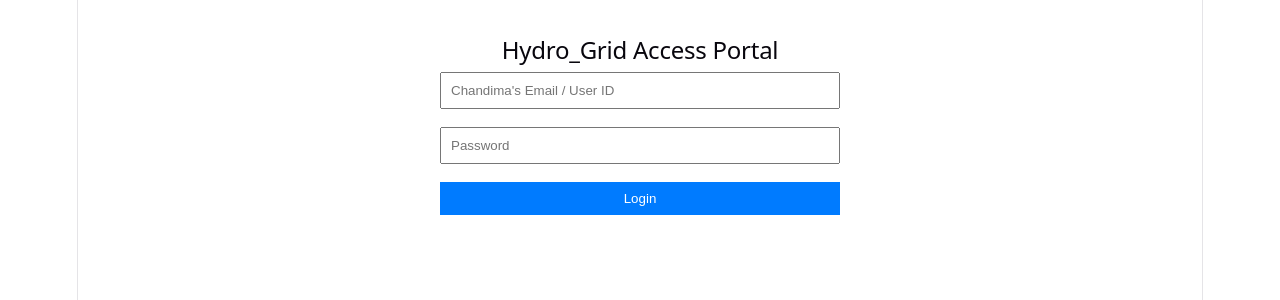
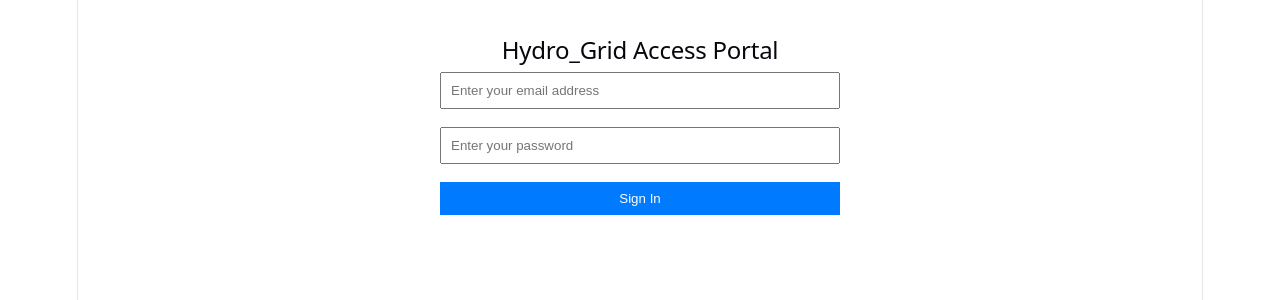
Before and after one commit to chandima04maduranga-code/hydro-grid, a React app in the folder frontend/: page / in a window 1280 px wide. Shown: the top 300 px of the page. Built offline with nearby package versions, Linux system fonts and the light colour scheme; the HTML template or start-up script is replaced by a standard one.

Commit message:
Day 4 Fix: Restored UI to formal enterprise standards without personal placeholders

```diff
--- a/frontend/src/components/auth/Login.jsx
+++ b/frontend/src/components/auth/Login.jsx
@@ -15,7 +15,7 @@ const Login = ({ setToken }) => {
       setToken(receivedToken);
       localStorage.setItem("token", receivedToken);
     } catch (err) {
-      setError(err.response?.data?.msg || "Authentication failed.");
+      setError(err.response?.data?.msg || "Authentication failed. Please verify credentials.");
     }
   };
 
@@ -26,7 +26,7 @@ const Login = ({ setToken }) => {
       <form onSubmit={handleLogin} style={{ display: "flex", flexDirection: "column", gap: "1rem" }}>
         <input
           type="email"
-          placeholder="Chandima's Email / User ID"
+          placeholder="Enter your email address"
           value={email}
           onChange={(e) => setEmail(e.target.value)}
           required
@@ -34,14 +34,14 @@ const Login = ({ setToken }) => {
         />
         <input
           type="password"
-          placeholder="Password"
+          placeholder="Enter your password"
           value={password}
           onChange={(e) => setPassword(e.target.value)}
           required
           style={{ padding: "0.5rem" }}
         />
         <button type="submit" style={{ padding: "0.5rem", background: "#007bff", color: "white", border: "none", cursor: "pointer" }}>
-          Login
+          Sign In
         </button>
       </form>
     </div>
--- a/frontend/src/components/dashboard/Dashboard.jsx
+++ b/frontend/src/components/dashboard/Dashboard.jsx
@@ -28,7 +28,7 @@ const Dashboard = ({ handleLogout }) => {
   return (
     <div style={{ padding: "2rem", fontFamily: "sans-serif" }}>
       <div style={{ display: "flex", justifyContent: "space-between", alignItems: "center" }}>
-        <h2>Hydro_Grid Operator Panel — Welcome, Chandima</h2>
+        <h2>Hydro_Grid Control Panel — Enterprise Dashboard</h2>
         <button onClick={handleLogout} style={{ padding: "0.5rem 1rem", background: "#dc3545", color: "white", border: "none", cursor: "pointer" }}>
           Logout
         </button>
```
